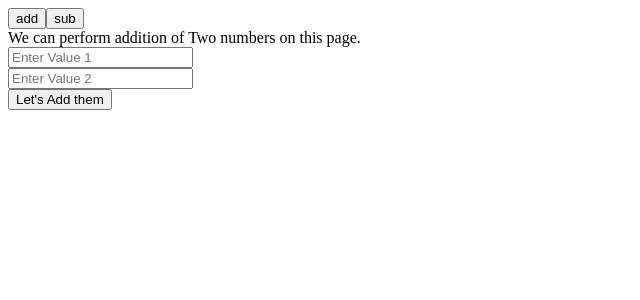
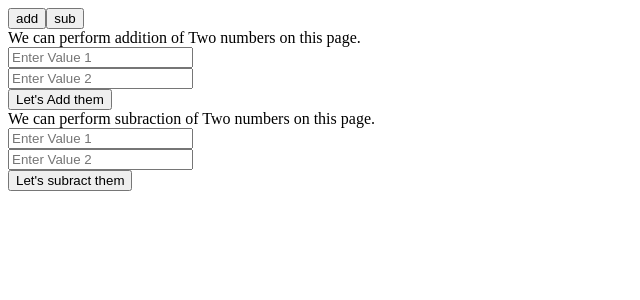
Before and after one commit to azhar0610/Calculator, an Angular app: page / in a window 1280 px wide. Shown: the top 300 px of the page, without its empty margins (0-640 px from the left). Built offline with nearby package versions, Linux system fonts and the light colour scheme.

Commit message:
added subraction and removed console logs

```diff
--- a/src/app/addition/addition.component.ts
+++ b/src/app/addition/addition.component.ts
@@ -17,11 +17,7 @@ export class AdditionComponent implements OnInit {
   }
 
   getSum(){
-    console.log()
     this.val3 = this.val1 + this.val2;
-    console.log(this.val1);
-    console.log(this.val2);
-    console.log(this.val3);
     }
 
 }
--- a/src/app/app.component.html
+++ b/src/app/app.component.html
@@ -3,3 +3,4 @@
   <button>sub</button>
 </div>
 <div> <app-addition></app-addition></div>
+<div><app-subraction></app-subraction></div>
--- a/src/app/app.module.ts
+++ b/src/app/app.module.ts
@@ -5,11 +5,13 @@ import { AppRoutingModule } from './app-routing.module';
 import { AppComponent } from './app.component';
 import { AdditionComponent } from './addition/addition.component';
 import { FormsModule } from '@angular/forms';
+import { SubractionComponent } from './subraction/subraction.component';
 
 @NgModule({
   declarations: [
     AppComponent,
-    AdditionComponent
+    AdditionComponent,
+    SubractionComponent
   ],
   imports: [
     BrowserModule,
--- /dev/null
+++ b/src/app/subraction/subraction.component.html
@@ -0,0 +1,13 @@
+<div>
+    We can perform subraction of Two numbers on this page.
+</div>
+
+<input type="number" name="val1" [(ngModel)]="val1" placeholder="Enter Value 1 ">
+<br>
+<input type="number" name="val2" [(ngModel)]="val2" placeholder="Enter Value 2 ">
+<br>
+<button type="button" (click) = "subract()" class="operator" value="+">Let's subract them</button>
+
+<div>
+    {{val3}}
+</div>
--- /dev/null
+++ b/src/app/subraction/subraction.component.ts
@@ -0,0 +1,23 @@
+import { Component, OnInit } from '@angular/core';
+
+@Component({
+  selector: 'app-subraction',
+  templateUrl: './subraction.component.html',
+  styleUrls: ['./subraction.component.css']
+})
+export class SubractionComponent implements OnInit {
+  val1!: any;
+  val2!: any;
+  val3!: any;
+
+  constructor() { }
+
+  ngOnInit(): void {
+  }
+
+  subract(){
+    this.val3 = this.val1 - this.val2;
+    }
+
+
+}
```
Also changed, not shown: src/app/subraction/subraction.component.css (added), 1 other file (tests, documents, lock files or other folders).
